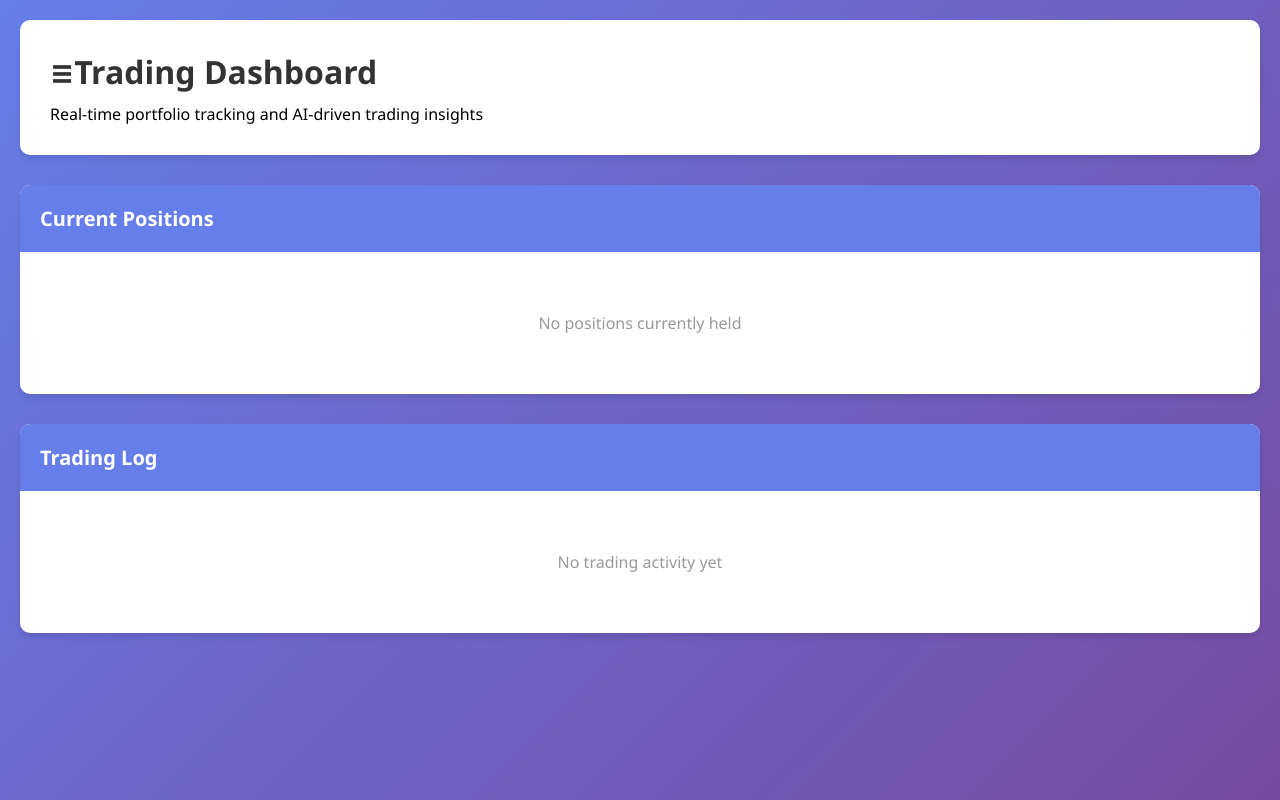
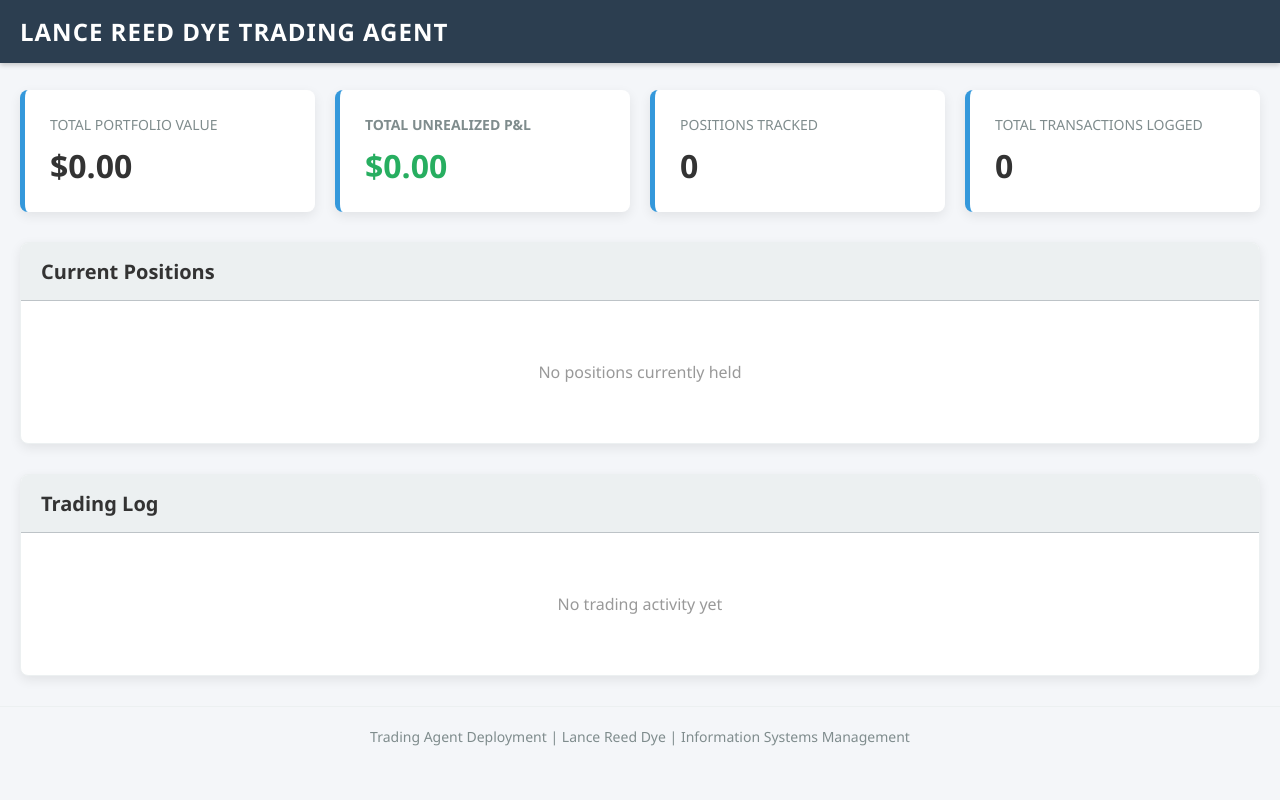
Before and after one commit to Lrd0036/5650Final, a Python web app: template templates/dashboard.html in a window 1280 px wide. Run offline with Jinja, Linux system fonts and the light colour scheme; the template is opened without the code that fills it, so the values that code supplies are empty.

Commit message:
Update dashboard layout and styling for improved user experience

```diff
--- a/templates/dashboard.html
+++ b/templates/dashboard.html
@@ -3,42 +3,257 @@
 <head>
     <meta charset="UTF-8">
     <meta name="viewport" content="width=device-width, initial-scale=1.0">
-    <title>Trading Dashboard</title>
+    <title>Trading Agent Dashboard | Enterprise View</title>
     <style>
-        /* ... existing styles ... */
-        * { margin: 0; padding: 0; box-sizing: border-box; }
-        body { font-family: 'Segoe UI', Tahoma, Geneva, Verdana, sans-serif; background: linear-gradient(135deg, #667eea 0%, #764ba2 100%); min-height: 100vh; padding: 20px; }
-        .container { max-width: 1400px; margin: 0 auto; }
-        header { background: white; padding: 30px; border-radius: 10px; box-shadow: 0 4px 6px rgba(0,0,0,0.1); margin-bottom: 30px; }
-        h1 { color: #333; margin-bottom: 10px; }
-        .section { background: white; border-radius: 10px; box-shadow: 0 4px 6px rgba(0,0,0,0.1); margin-bottom: 30px; overflow: hidden; }
-        .section h2 { background: #667eea; color: white; padding: 20px; margin: 0; font-size: 20px; }
-        .section-content { padding: 20px; }
-        table { width: 100%; border-collapse: collapse; }
-        th { background: #f8f9fa; padding: 12px; text-align: left; font-weight: 600; color: #333; border-bottom: 2px solid #dee2e6; }
-        td { padding: 12px; border-bottom: 1px solid #dee2e6; }
-        tr:hover { background: #f8f9fa; }
-        .ticker { font-weight: 600; color: #667eea; }
-        .positive { color: #28a745; font-weight: 600; }
-        .negative { color: #dc3545; font-weight: 600; }
-        .empty-state { text-align: center; padding: 40px; color: #999; }
+        /* BASE & LAYOUT */
+        * {
+            margin: 0;
+            padding: 0;
+            box-sizing: border-box;
+        }
 
-        /* Action badges */
-        .action-buy { background: #d4edda; color: #155724; padding: 4px 8px; border-radius: 3px; font-size: 12px; font-weight: 600; }
-        .action-sell { background: #f8d7da; color: #721c24; padding: 4px 8px; border-radius: 3px; font-size: 12px; font-weight: 600; }
-        .action-stay { background: #e2e3e5; color: #383d41; padding: 4px 8px; border-radius: 3px; font-size: 12px; font-weight: 600; }
-        .action-tick_update { background: #d1ecf1; color: #0c5460; padding: 4px 8px; border-radius: 3px; font-size: 12px; font-weight: 600; }
+        body {
+            font-family: 'Segoe UI', Tahoma, Geneva, Verdana, sans-serif;
+            background-color: #f4f6f9; /* Light, clean background */
+            color: #333;
+            min-height: 100vh;
+            padding-top: 70px; /* Space for fixed nav */
+        }
+
+        .nav-bar {
+            position: fixed;
+            top: 0;
+            left: 0;
+            width: 100%;
+            background-color: #2c3e50; /* Deep blue/charcoal */
+            color: white;
+            padding: 15px 20px;
+            box-shadow: 0 2px 5px rgba(0, 0, 0, 0.2);
+            z-index: 1000;
+        }
+
+        .nav-bar h1 {
+            font-size: 24px;
+            font-weight: 700;
+            letter-spacing: 1px;
+            margin: 0;
+        }
+
+        .container {
+            max-width: 1400px;
+            margin: 20px auto;
+            padding: 0 20px;
+        }
+
+        /* KPI / STATUS CARDS */
+        .kpi-grid {
+            display: grid;
+            grid-template-columns: repeat(auto-fit, minmax(280px, 1fr));
+            gap: 20px;
+            margin-bottom: 30px;
+        }
+
+        .kpi-card {
+            background: white;
+            padding: 25px;
+            border-radius: 8px;
+            box-shadow: 0 4px 12px rgba(0, 0, 0, 0.08);
+            border-left: 5px solid #3498db; /* Accent color */
+
+            /* WOW FACTOR 1: Smooth transition for hover effect */
+            transition: transform 0.2s ease-in-out, box-shadow 0.2s ease-in-out;
+            cursor: default; /* Indicates interactivity */
+        }
+
+        .kpi-card:hover {
+            transform: translateY(-5px); /* Lift the card slightly */
+            box-shadow: 0 8px 20px rgba(0, 0, 0, 0.15); /* Stronger shadow */
+        }
+
+        .kpi-card label {
+            display: block;
+            font-size: 14px;
+            color: #7f8c8d;
+            margin-bottom: 10px;
+            text-transform: uppercase;
+        }
+
+        .kpi-card .value {
+            font-size: 32px;
+            font-weight: bold;
+            /* WOW FACTOR 3: Ensure color transitions are smooth */
+            transition: color 0.3s ease;
+            color: #333;
+        }
+
+        .kpi-card.positive .value {
+            color: #27ae60;
+        }
+
+        .kpi-card.negative .value {
+            color: #e74c3c;
+        }
+
+        /* SECTION STYLING (Main Tables) */
+        .section {
+            background: white;
+            border-radius: 8px;
+            box-shadow: 0 4px 12px rgba(0, 0, 0, 0.08);
+            margin-bottom: 30px;
+            overflow: hidden;
+            border: 1px solid #ecf0f1;
+        }
+
+        .section h2 {
+            background: #ecf0f1;
+            color: #333;
+            padding: 15px 20px;
+            margin: 0;
+            font-size: 20px;
+            border-bottom: 1px solid #bdc3c7;
+        }
+
+        .section-content {
+            padding: 20px;
+        }
+
+        /* TABLE STYLING */
+        table {
+            width: 100%;
+            border-collapse: collapse;
+        }
+
+        th {
+            background: #fcfcfc;
+            padding: 12px 15px;
+            text-align: left;
+            font-weight: 600;
+            color: #2c3e50;
+            border-bottom: 2px solid #dee2e6;
+        }
+
+        td {
+            padding: 12px 15px;
+            border-bottom: 1px solid #ecf0f1;
+            font-size: 15px;
+
+            /* WOW FACTOR 3: Smooth transition for table row hover */
+            transition: background-color 0.2s ease;
+        }
+
+        tr:hover {
+            background: #f8f9fa;
+        }
+
+        .ticker {
+            font-weight: 600;
+            color: #3498db;
+        }
+
+        /* WOW FACTOR 3: Smooth transition for P&L color change */
+        .positive, .negative {
+            font-weight: 600;
+            transition: color 0.3s ease;
+        }
+
+        .positive {
+            color: #27ae60;
+        }
+
+        .negative {
+            color: #e74c3c;
+        }
+
+        /* ACTION TAGS */
+        .action-buy, .action-sell, .action-stay, .action-tick_update {
+            padding: 4px 8px;
+            border-radius: 4px;
+            font-size: 11px;
+            font-weight: 700;
+            text-transform: uppercase;
+            display: inline-block;
+        }
+
+        .action-buy { background: #d4edda; color: #155724; }
+        .action-sell { background: #f8d7da; color: #721c24; }
+        .action-stay { background: #e9ecef; color: #495057; }
+        .action-tick_update { background: #d1ecf1; color: #0c5460; }
+
+        .empty-state {
+            text-align: center;
+            padding: 40px;
+            color: #999;
+        }
+
+        /* FOOTER */
+        footer {
+            text-align: center;
+            padding: 20px;
+            color: #7f8c8d;
+            font-size: 14px;
+            border-top: 1px solid #ecf0f1;
+        }
+
+        /* WOW FACTOR 2: Simple Keyframe Animation for Attention */
+        @keyframes subtleGlow {
+            0% { box-shadow: 0 0 0 0 rgba(52, 152, 219, 0.4); }
+            70% { box-shadow: 0 0 0 5px rgba(52, 152, 219, 0); }
+            100% { box-shadow: 0 0 0 0 rgba(52, 152, 219, 0); }
+        }
+
+        .section-glow {
+            animation: subtleGlow 3s ease-out 1;
+        }
     </style>
 </head>
 <body>
+    {# === CALCULATE TOTALS (The WoW Factor Data) === #}
+    {% set total_value = 0 %}
+    {% set total_pnl = 0 %}
+    {% for pos in positions %}
+        {# Safely access values using .get() #}
+        {% set qty = pos.get('quantity', 0) %}
+        {% set curr = pos.get('current_price', pos.get('purchase_price', 0)) %}
+        {% set pnl_val = pos.get('unrealized_pnl', 0) %}
+
+        {% set total_value = total_value + (qty * curr) %}
+        {% set total_pnl = total_pnl + pnl_val %}
+    {% endfor %}
+
+    {# === NAVIGATION BAR === #}
+    <div class="nav-bar">
+        <h1>LANCE REED DYE TRADING AGENT</h1>
+    </div>
+
     <div class="container">
-        <header>
-            <h1>≡Trading Dashboard</h1>
-            <p>Real-time portfolio tracking and AI-driven trading insights</p>
-        </header>
+
+        {# === KEY PERFORMANCE INDICATORS (KPIs) === #}
+        <div class="kpi-grid">
+
+            <div class="kpi-card section-glow">
+                <label>Total Portfolio Value</label>
+                <div class="value">${{ "%.2f"|format(total_value) }}</div>
+            </div>
+
+            <div class="kpi-card {% if total_pnl >= 0 %}positive{% else %}negative{% endif %}">
+                <label>Total Unrealized P&L</label>
+                <div class="value">${{ "%.2f"|format(total_pnl) }}</div>
+            </div>
+
+            <div class="kpi-card">
+                <label>Positions Tracked</label>
+                <div class="value">{{ positions|length }}</div>
+            </div>
+
+            <div class="kpi-card">
+                <label>Total Transactions Logged</label>
+                <div class="value">{{ trading_log|length }}</div>
+            </div>
+        </div>
+
 
         <!-- Positions Section -->
-        <div class="section">
+        <div class="section section-glow">
             <h2>Current Positions</h2>
             <div class="section-content">
                 {% if positions %}
@@ -55,7 +270,6 @@
                         </thead>
                         <tbody>
                             {% for pos in positions %}
-                            {# Use .get() to safely access dictionary keys. Defaults to 0 if key is missing #}
                             {% set pnl = pos.get('unrealized_pnl', 0) %}
                             {% set purch = pos.get('purchase_price', 0) %}
                             {% set qty = pos.get('quantity', 0) %}
@@ -103,7 +317,6 @@
                         <tbody>
                             {% for log in trading_log|reverse %}
                             <tr>
-                                {# Updated to use .get() here as well to fix potential errors #}
                                 <td>{{ log.get('date') }}</td>
                                 <td class="ticker">{{ log.get('ticker') }}</td>
                                 <td>
@@ -112,7 +325,7 @@
                                     </span>
                                 </td>
                                 <td>{{ log.get('quantity') if log.get('quantity') else '-' }}</td>
-                                <td>${{ "%.2f"|format(log.get('price')) if (log.get('price') and log.get('price') != 'N/A') else 0 }}</td>
+                                <td>${{ "%.2f"|format(log.get('price')) if (log.get('price') and log.get('price') != 'N/A') else 'N/A' }}</td>
                                 <td>{{ log.get('note') }}</td>
                             </tr>
                             {% endfor %}
@@ -126,5 +339,9 @@
             </div>
         </div>
     </div>
+
+    <footer>
+        Trading Agent Deployment | Lance Reed Dye | Information Systems Management
+    </footer>
 </body>
 </html>
```
